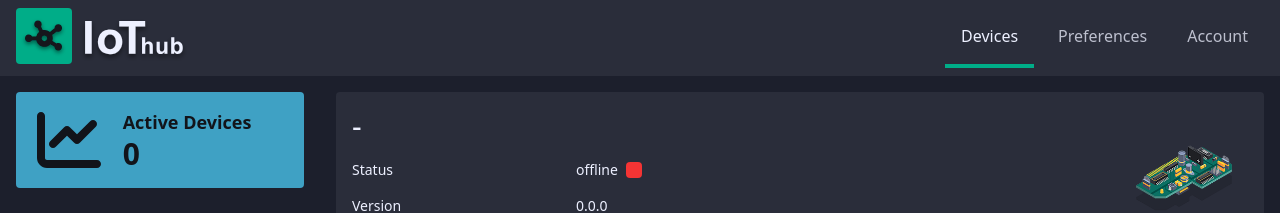
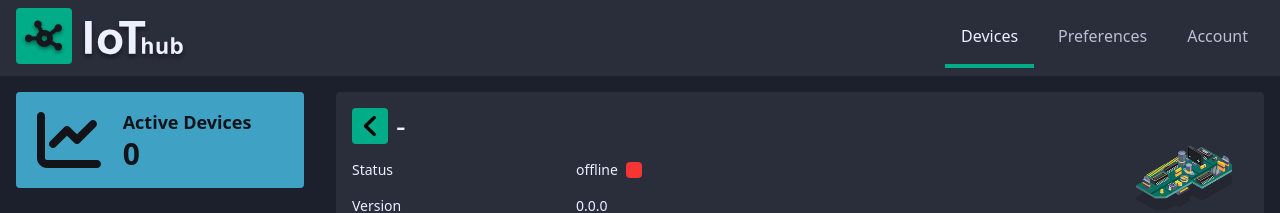
Before and after one commit to CatalinBratu7/iot.hub.portal, a Vue app: page /device/1 in a window 1280 px wide. Shown: the top 213 px of the page. Built offline with nearby package versions, Linux system fonts and the light colour scheme; no server answers.

Commit message:
add back button

```diff
--- a/src/components/DeviceCard.vue
+++ b/src/components/DeviceCard.vue
@@ -2,8 +2,16 @@
   <BaseCard class="bg-grey text-sm">
     <div class="flex flex-col sm:flex-row justify-between">
       <div class="flex flex-col justify-between flex-1 gap-4">
-        <div class="font-medium text-3xl">
-          {{ devicesStore.device?.name || "-" }}
+        <div class="flex gap-2">
+          <router-link
+            to="/"
+            class="bg-green rounded p-2 text-center inline-flex items-center hover:contrast-125"
+          >
+            <img class="h-5 w-5" src="@/assets/icons/back.svg" />
+          </router-link>
+          <div class="font-medium text-3xl">
+            {{ devicesStore.device?.name || "-" }}
+          </div>
         </div>
         <div class="grid grid-cols-2">
           <div>Status</div>
--- a/src/views/DeviceView.vue
+++ b/src/views/DeviceView.vue
@@ -39,6 +39,6 @@ onMounted(() => {
 });
 
 onBeforeRouteLeave(() => {
-  devicesStore.$patch({ device: {}, deviceBattery: {}, deviceSensors: [] });
+  devicesStore.$reset();
 });
 </script>
```
